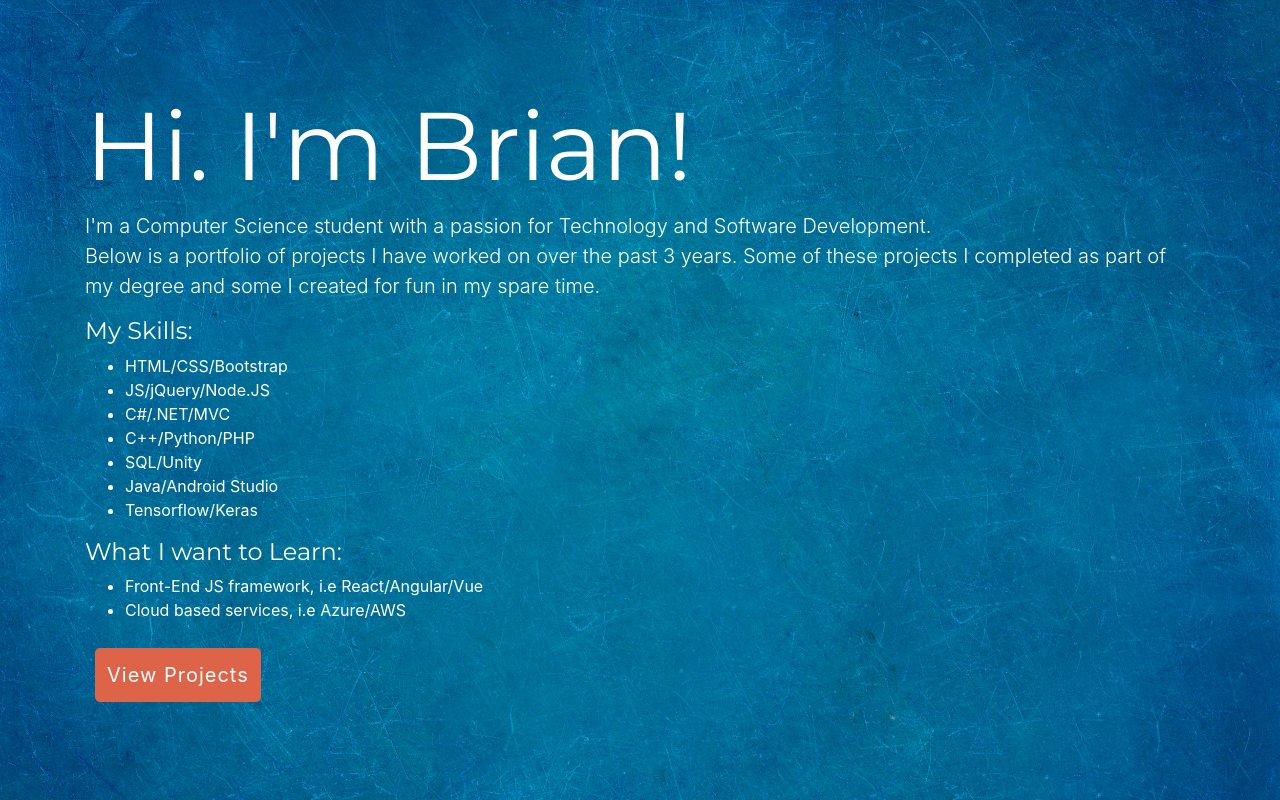
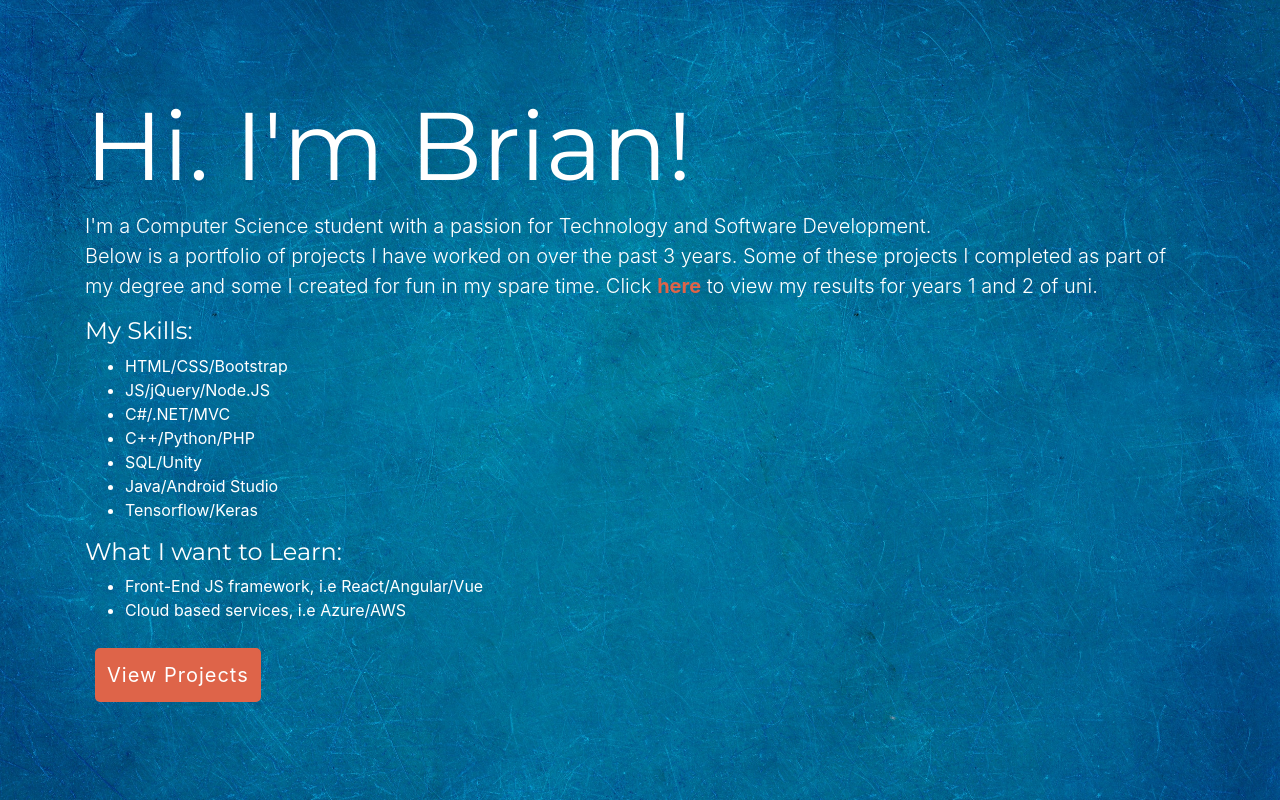
Before and after one commit to Brian16446/Portfolio, a plain HTML site: page index.html in a window 1280 px wide. Shown: the top 800 px of the page. Drawn offline with nearby package versions, Linux system fonts and the light colour scheme.

Commit message:
Adding results

```diff
--- a/index.html
+++ b/index.html
@@ -20,7 +20,9 @@
     <div class="container" data-aos="fade-right" data-aos-duration="750">
         <h1 class="display-1">Hi. I'm Brian!</h1>
         <p class="lead">I'm a Computer Science student with a passion for Technology and Software Development.<br>
-          Below is a portfolio of projects I have worked on over the past 3 years. Some of these projects I completed as part of my degree and some I created for fun in my spare time.</p>
+          Below is a portfolio of projects I have worked on over the past 3 years. Some of these projects I completed as part of my degree and some I created for fun in my spare time.
+          Click <a id="results-link" target="_blank" href="IMGS/results.PNG">here</a> to view my results for years 1 and 2 of uni.
+        </p>
         <h4>My Skills:</h4>
         <ul>
           <li>HTML/CSS/Bootstrap</li>
--- a/style.css
+++ b/style.css
@@ -32,6 +32,14 @@ a{
 a:hover{
     color: #DE6449;
     text-decoration: none;
+}
+
+#results-link{
+    color: #DE6449;
+    font-weight: bold;
+}
+#results-link:hover{
+    text-decoration: underline;
 }
 
 .text-link{
```
